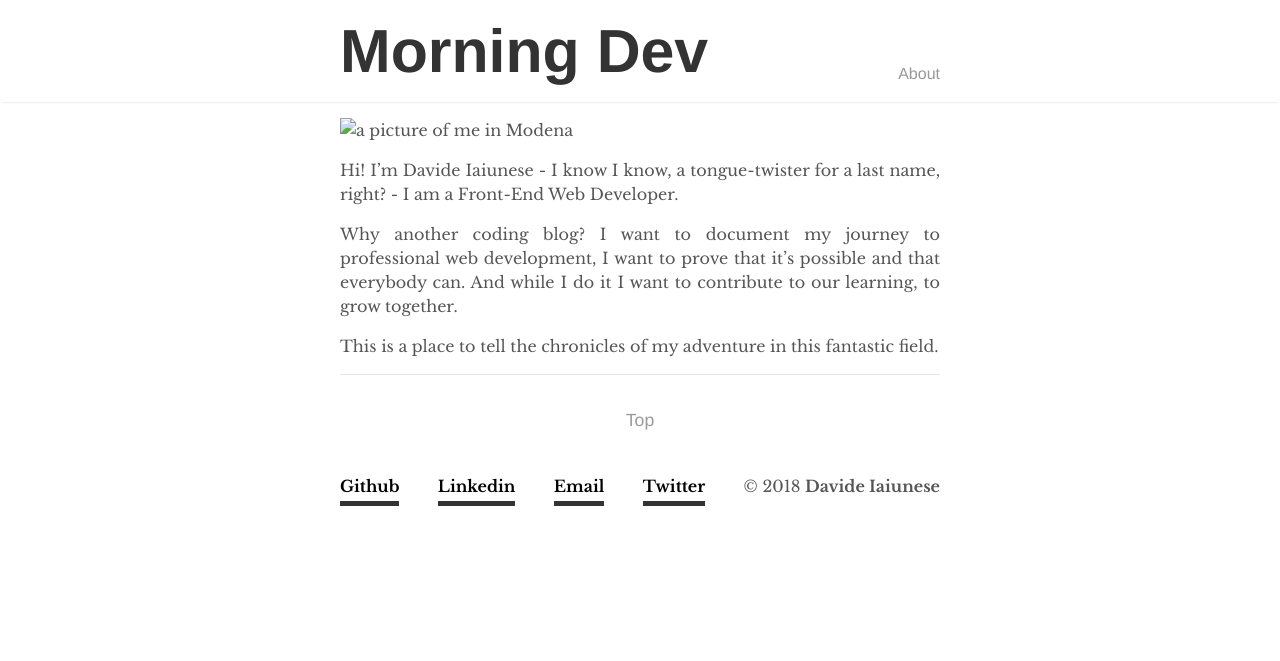
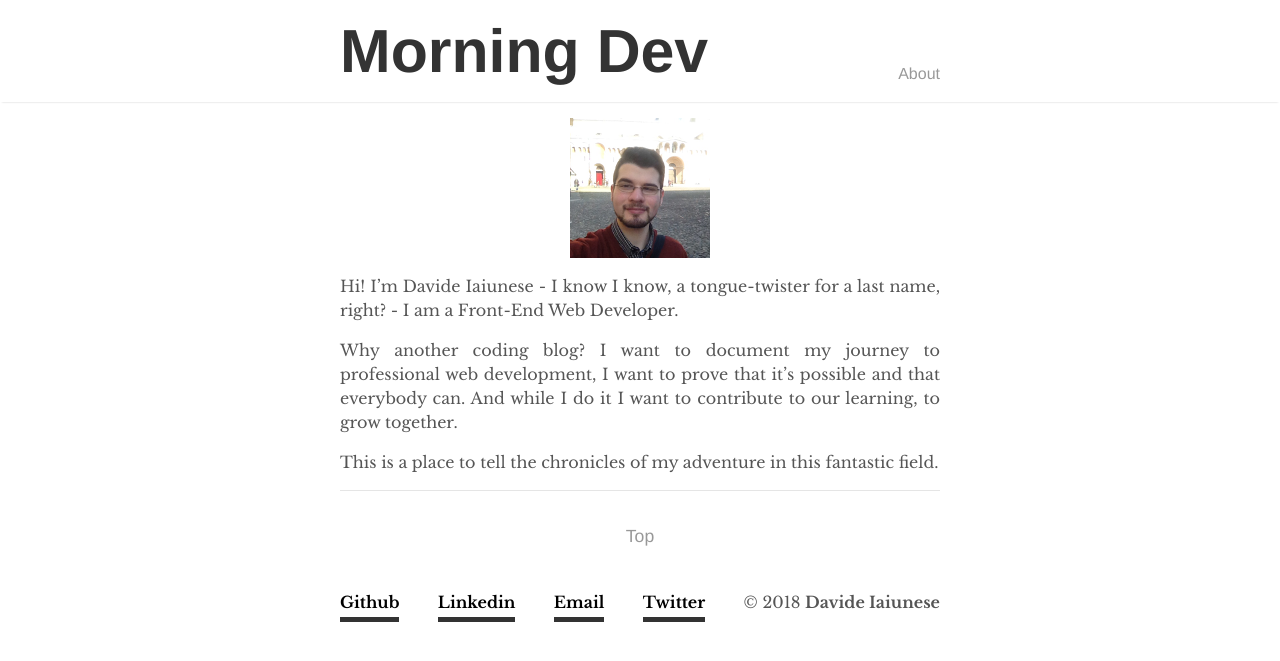
Before and after one commit to davide2894/a-loaf-of-code, a Jekyll site: the page built from about.md, in a window 1280 px wide. Shown: the top 661 px of the page. Built offline with Jekyll 4.4.1, drawn with Linux system fonts in a browser that asks for light colours.

Commit message:
Change picture url in _config.yml

```diff
--- a/about.md
+++ b/about.md
@@ -4,7 +4,7 @@ author: "Davide"
 permalink: /about/
 ---
 
-![a picture of me in Modena]({{ "assets/me.png" | absolute_url }})
+![a picture of me in Modena]({{ "assets/me.png" | relative_url }})
 
 Hi! I'm Davide Iaiunese - I know I know, a tongue-twister for a last name, right? - I am a Front-End Web Developer.
 
```
Also changed, not shown: 4 other files.
